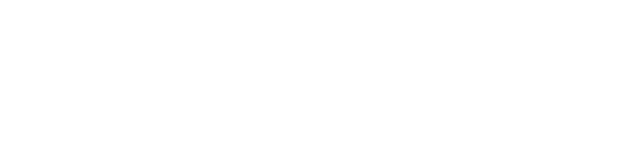
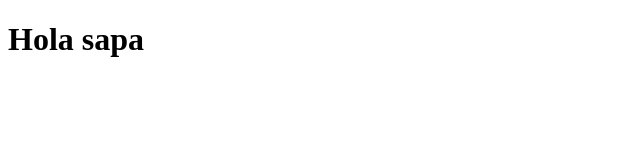
Before and after one commit to AlvaroG1016/Rep-Clase2, a plain HTML site: page index.html in a window 1280 px wide. Shown: the whole page, without its empty margins (0-640 px from the left). Drawn offline with Linux system fonts and the light colour scheme.

Commit message:
version2

```diff
--- a/index.html
+++ b/index.html
@@ -7,6 +7,6 @@
     <title>Document</title>
 </head>
 <body>
-
+    <h1>Hola sapa</h1>
 </body>
 </html>
```
